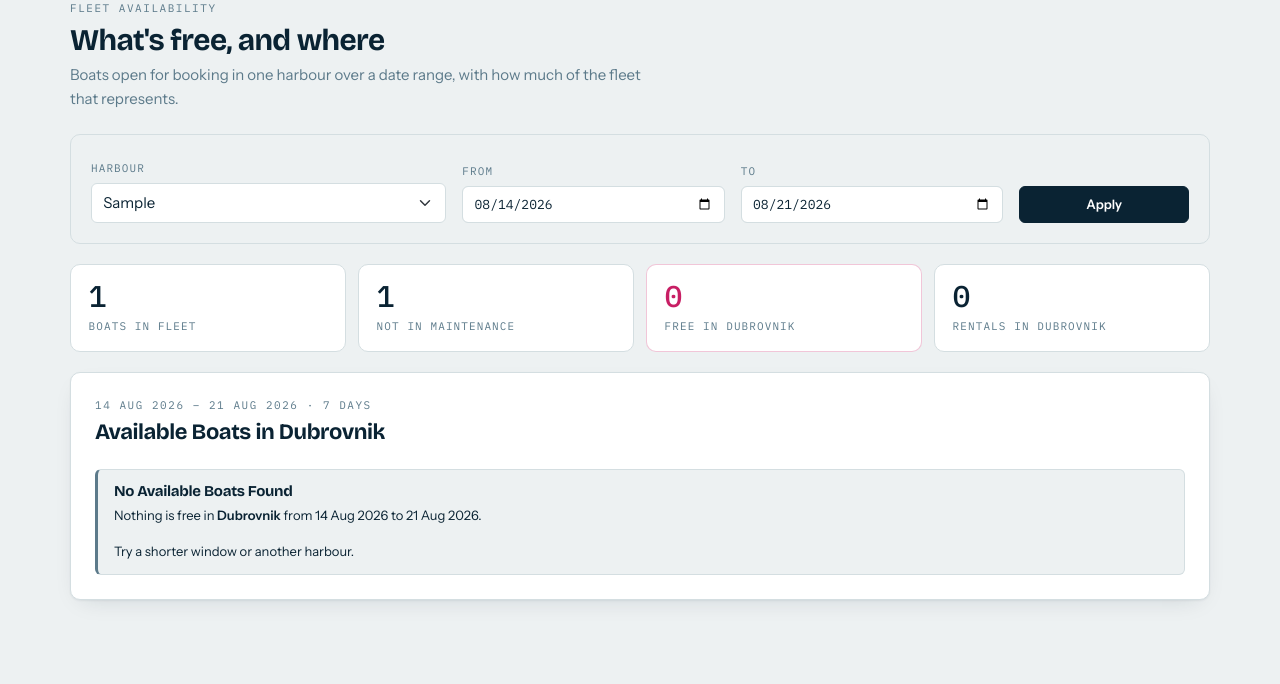
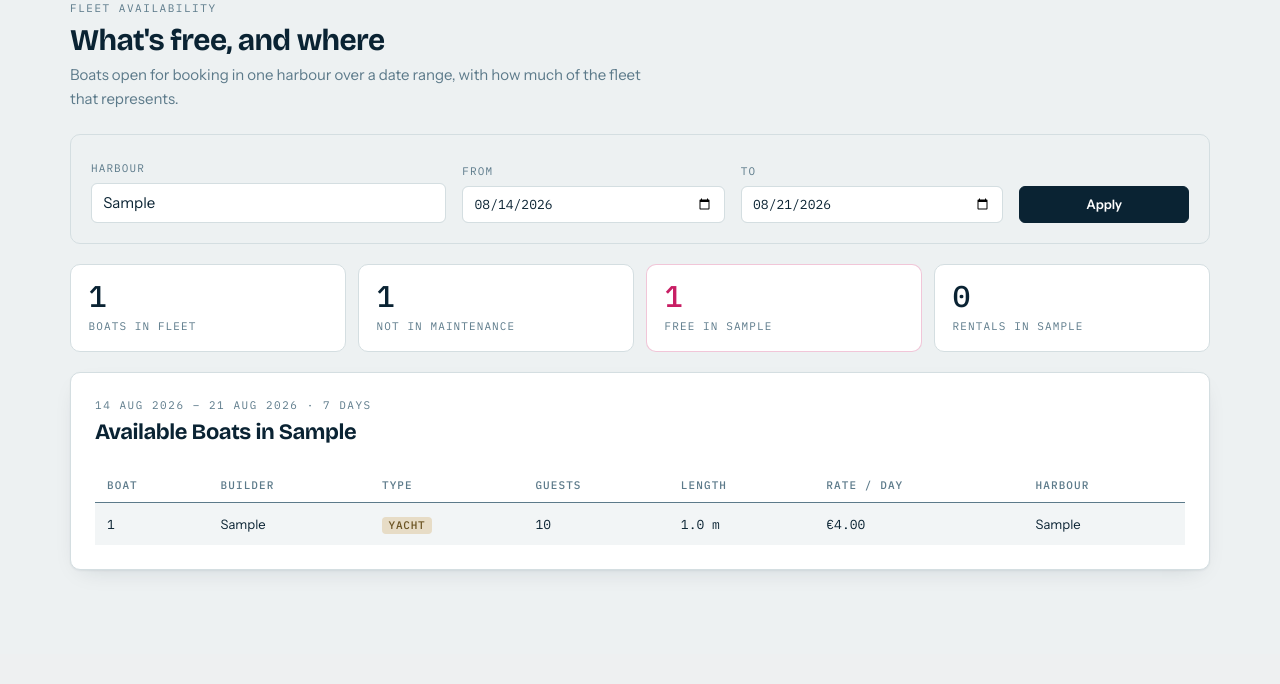
Before and after one commit to yernaz-togizbayev/boat_rental_webapp, a Flask app: page /analytics in a window 1280 px wide. Shown: the part 169-853 px from the top of the page. After the commit the page ends 743 px from the top, so only its background shows below. Run offline with Flask 3, Linux system fonts and the light colour scheme; the visitor is signed in with stand-in values (Sample User, id 1); tables that the repository leaves empty hold one stand-in row (values such as "Sample post"); some libraries are stand-ins or nearby versions.

Commit message:
make the harbour filter typable, and drop the jargon columns
Three things on the availability page.

The harbour picker listed every Office row unsorted, so it was in insertion
order and a city with two offices appeared twice. It now uses served_cities(),
which is the shared, alphabetical definition of where we operate and already
deduplicates -- the picker had quietly drifted from the booking page's.

It is also a datalist now, so it can be typed into as well as scrolled: the
list grows every time a manager opens a harbour. Typing means an unrecognised
city can arrive, so the route names it as a typo instead of reporting nought
free in Atlantis, and matches case-insensitively, because a field you type
into invites "dubrovnik".

The table led with LOA, berths, weight and horsepower. Those columns existed
because the values were in the database, not because anyone choosing a boat
can act on them; the booking cards were rewritten around guests, length and
price for that reason and this is the same table's worth of information. The
manager fleet list keeps its columns but loses the same two words.

```diff
--- a/backend/boat_rental/routes.py
+++ b/backend/boat_rental/routes.py
@@ -426,8 +426,23 @@ def analytics():
     if "client" not in session:
         return redirect(url_for("login"))
 
-    offices = Office.query.all()
-    filtered_city = request.args.get("city") or "Dubrovnik"
+    # served_cities() rather than every Office row: two offices in one city
+    # would otherwise list it twice, and it is the shared definition of where
+    # we operate, already alphabetical.
+    cities = served_cities()
+    default_city = "Dubrovnik" if "Dubrovnik" in cities else (cities[0] if cities else "")
+
+    # The harbour field is a datalist, so it can be typed into as well as
+    # picked from -- which means an unrecognised city can arrive and has to be
+    # said out loud. Reporting "0 free in Atlantis" would read as a fleet
+    # problem rather than a typo. Matched case-insensitively, because a field
+    # you type into invites "dubrovnik".
+    requested = (request.args.get("city") or "").strip()
+    by_fold = {city.casefold(): city for city in cities}
+    filtered_city = by_fold.get(requested.casefold(), default_city)
+    if requested and requested.casefold() not in by_fold:
+        flash(f"We don't have a harbour in {requested} — showing {filtered_city}.",
+              "warning")
 
     default_start = date.today()
     default_end = default_start + timedelta(days=7)
@@ -457,7 +472,7 @@ def analytics():
         total_boats=total_boats,
         available_count=available_count,
         rentals_in_period=rentals_in_period,
-        offices=offices,
+        cities=cities,
     )
 
 
--- a/backend/templates/analytics.html
+++ b/backend/templates/analytics.html
@@ -12,13 +12,17 @@
     <form method="get" class="row g-3 align-items-end">
       <div class="col-md-4">
         <label for="city" class="form-label">Harbour</label>
-        <select name="city" id="city" class="form-select">
-          {% for office in offices %}
-          <option value="{{ office.City }}" {% if office.City == current_filter %}selected{% endif %}>
-            {{ office.City }}
-          </option>
-          {% endfor %}
-        </select>
+        {# Typable as well as pickable. A manager can open a harbour in any
+           city, so this list grows without bound and scrolling it for one name
+           is slower than typing three letters. A datalist narrows as you type
+           using the browser's own matching, so there is no JS copy of the
+           option list to fall out of step with the server's. #}
+        <input list="harbours" name="city" id="city" class="form-control"
+               value="{{ current_filter }}" autocomplete="off"
+               placeholder="Type or pick a harbour">
+        <datalist id="harbours">
+          {% for city in cities %}<option value="{{ city }}"></option>{% endfor %}
+        </datalist>
       </div>
       <div class="col-md-3">
         <label for="start_date" class="form-label">From</label>
@@ -74,13 +78,15 @@
     <table class="table table-striped">
       <thead>
         <tr>
-          <th>Hull</th>
-          <th>Manufacturer</th>
-          <th>LOA m</th>
-          <th>Berths</th>
-          <th>Weight kg</th>
-          <th>HP</th>
+          {# Guests, length and price: what someone choosing a boat weighs.
+             Weight and horsepower were in the table because the columns
+             existed, not because a renter can act on them. #}
+          <th>Boat</th>
+          <th>Builder</th>
           <th>Type</th>
+          <th>Guests</th>
+          <th>Length</th>
+          <th>Rate / day</th>
           <th>Harbour</th>
         </tr>
       </thead>
@@ -89,16 +95,15 @@
         <tr>
           <td><span class="num">{{ boat.BoatID }}</span></td>
           <td>{{ boat.Manufacturer }}</td>
-          <td><span class="num">{{ "%.1f"|format(boat.Length) if boat.Length is not none else "—" }}</span></td>
-          <td><span class="num">{{ boat.Seats }}</span></td>
-          <td><span class="num">{{ "%.0f"|format(boat.Weight) if boat.Weight is not none else "—" }}</span></td>
-          <td><span class="num">{{ boat.Horsepower }}</span></td>
           <td>
             {% if boat.yacht %}<span class="badge bg-warning">Yacht</span>
             {% elif boat.motorboat %}<span class="badge bg-success">Motorboat</span>
             {% elif boat.catamaran %}<span class="badge bg-primary">Catamaran</span>
             {% else %}<span class="badge bg-secondary">Boat</span>{% endif %}
           </td>
+          <td><span class="num">{{ boat.Seats }}</span></td>
+          <td><span class="num">{{ "%.1f"|format(boat.Length) ~ " m" if boat.Length is not none else "—" }}</span></td>
+          <td><span class="num">{{ boat.DailyRate | money }}</span></td>
           <td>{{ office.City }}</td>
         </tr>
         {% endfor %}
--- a/backend/templates/boats_list.html
+++ b/backend/templates/boats_list.html
@@ -17,7 +17,7 @@
       <thead>
         <tr>
           <th>Hull</th><th>Harbour</th><th>Type</th><th>Manufacturer</th>
-          <th>Berths</th><th>LOA m</th><th>Rate / day</th><th>Availability</th><th style="width:160px">Actions</th>
+          <th>Guests</th><th>Length m</th><th>Rate / day</th><th>Availability</th><th style="width:160px">Actions</th>
         </tr>
       </thead>
       <tbody>
```
Also changed, not shown: backend/smoke_test.py (+27 -0 lines).
